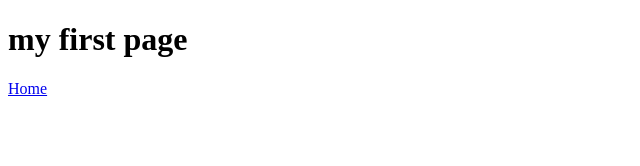
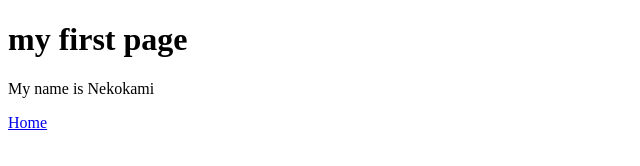
Before and after one commit to Nekokami0/t-rl-s, a plain HTML site: page about.html in a window 1280 px wide. Shown: the whole page, without its empty margins (0-640 px from the left). Drawn offline with Linux system fonts and the light colour scheme.

Commit message:
Input the out page

```diff
--- a/about.html
+++ b/about.html
@@ -4,10 +4,11 @@
     <meta charset="UTF-8">
     <meta http-equiv="X-UA-Compatible" content="IE=edge">
     <meta name="viewport" content="width=device-width, initial-scale=1.0">
-    <title>Document</title>
+    <title>About</title>
 </head>
 <body>
     <h1>my first page</h1>
+    <p>My name is Nekokami</p>
     <a href="./" target="_blank">Home</a>
 </body>
 </html>
```
